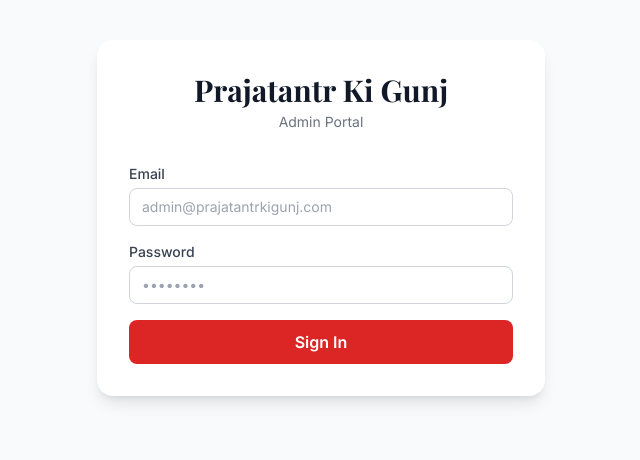
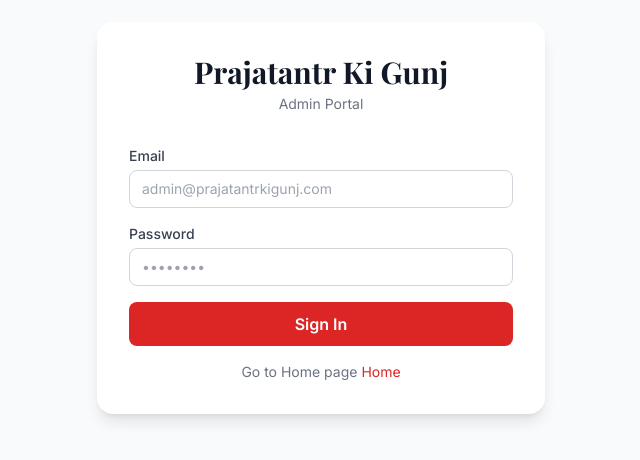
Before and after one commit to bhuvneshwarsh/NewsWebsiteFrontend, a React (Vite) app: page /login in a window 1280 px wide. Shown: the part 182-642 px from the top of the page, without its empty margins (319-959 px from the left). Built offline with nearby package versions, Linux system fonts and the light colour scheme; no server answers; the HTML template or start-up script is replaced by a standard one.

Commit message:
added Homepage link in admin page

```diff
--- a/src/pages/Login.tsx
+++ b/src/pages/Login.tsx
@@ -87,6 +87,10 @@ export default function Login() {
           >
             {loading ? 'Signing in…' : 'Sign In'}
           </button>
+          <div className="text-center text-sm text-gray-500 mt-2">
+            <span>Go to Home page </span>
+            <a href="/" className="text-brand-600 hover:underline">Home</a>
+          </div>
         </form>
       </div>
     </div>
```
